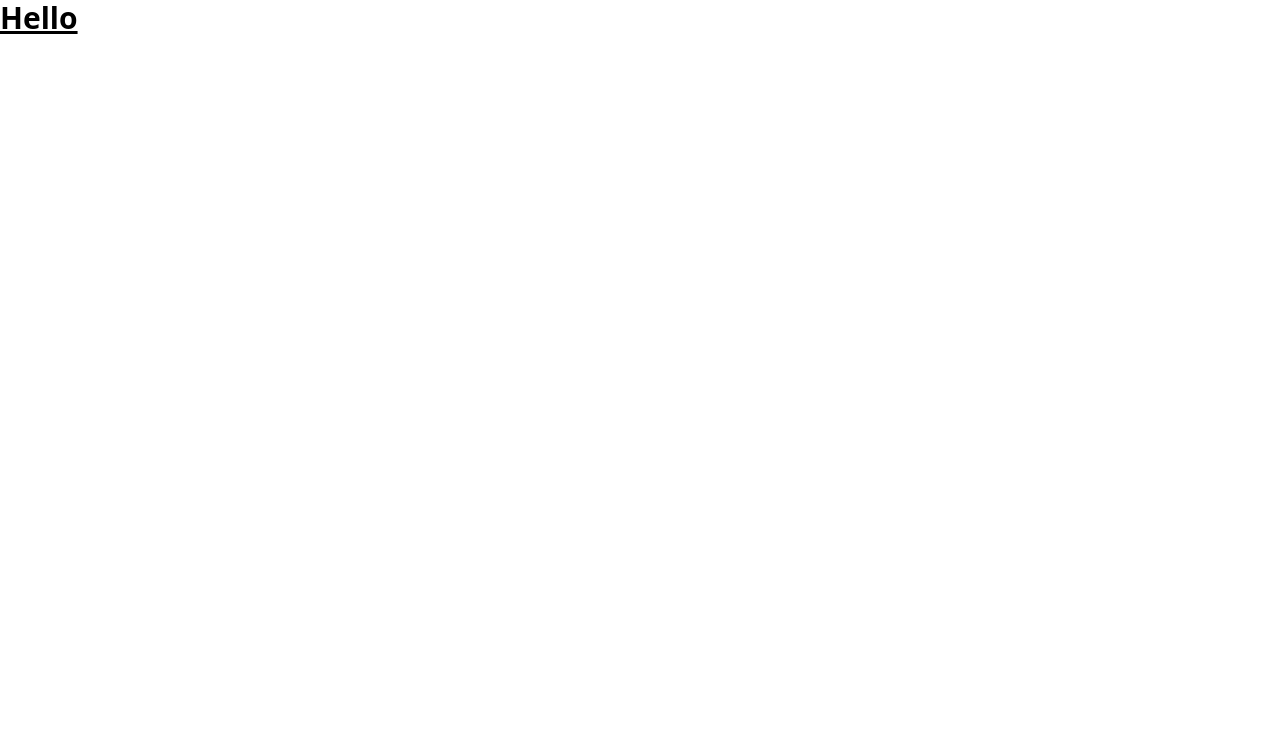
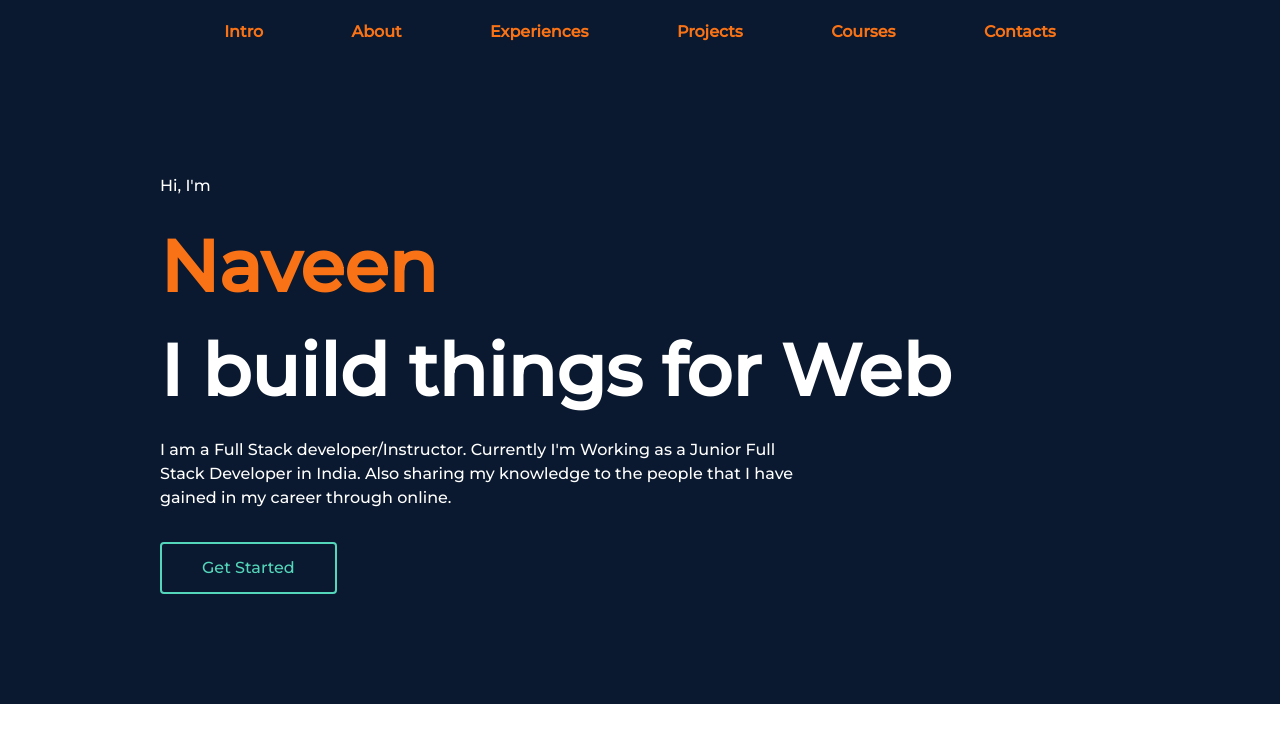
Before and after one commit to Naveen-McDev/Portfolio-frontend, a React (Create React App) app: page / in a window 1280 px wide. Shown: the top 742 px of the page. Built offline with nearby package versions, Linux system fonts and the light colour scheme.

Commit message:
hero section

```diff
--- a/src/App.js
+++ b/src/App.js
@@ -1,5 +1,14 @@
+import { BrowserRouter, Route, Routes } from "react-router-dom";
+import Home from "./pages/home";
+
 function App() {
-  return <h1 className="text-3xl font-bold underline">Hello</h1>;
+  return (
+    <BrowserRouter>
+      <Routes>
+        <Route path="/" element={<Home />} />
+      </Routes>
+    </BrowserRouter>
+  );
 }
 
 export default App;
--- /dev/null
+++ b/src/components/Header.js
@@ -0,0 +1,28 @@
+import React from "react";
+
+function Header() {
+  return (
+    <div className="p-5 flex justify-around header">
+      <p className="text-secondary hover:text-white text4xl font-semibold header">
+        Intro
+      </p>
+      <p className="text-secondary  hover:text-white text4xl font-semibold header">
+        About
+      </p>
+      <p className="text-secondary  hover:text-white text4xl font-semibold header">
+        Experiences
+      </p>
+      <p className="text-secondary  hover:text-white text4xl font-semibold header">
+        Projects
+      </p>
+      <p className="text-secondary  hover:text-white text4xl font-semibold header">
+        Courses
+      </p>
+      <p className="text-secondary  hover:text-white text4xl font-semibold header">
+        Contacts
+      </p>
+    </div>
+  );
+}
+
+export default Header;
--- a/src/index.css
+++ b/src/index.css
@@ -1,3 +1,9 @@
+@import url("https://fonts.googleapis.com/css2?family=Montserrat:wght@500&display=swap");
+
+* {
+    font-family: "Montserrat", sans-serif;
+}
+
 @tailwind base;
 @tailwind components;
 @tailwind utilities;
--- /dev/null
+++ b/src/pages/home/Hero.js
@@ -0,0 +1,23 @@
+import React from "react";
+
+function Hero() {
+  return (
+    <div className="h-[80vh] flex flex-col items-start justify-center gap-8 py-10">
+      <h1 className="text-white">Hi, I'm</h1>
+      <h1 className="text-secondary text-7xl font-semibold">Naveen</h1>
+      <h1 className="text-7xl sm:text-3xl text-white font-semibold">
+        I build things for Web
+      </h1>
+      <p className="text-white w-2/3">
+        I am a Full Stack developer/Instructor. Currently I'm Working as a
+        Junior Full Stack Developer in India. Also sharing my knowledge to the
+        people that I have gained in my career through online.
+      </p>
+      <button className="border-2 border-tertiary text-tertiary px-10 py-3 rounded">
+        Get Started
+      </button>
+    </div>
+  );
+}
+
+export default Hero;
--- /dev/null
+++ b/src/pages/home/index.js
@@ -0,0 +1,14 @@
+import React from "react";
+import Header from "../../components/Header";
+import Hero from "./Hero";
+
+function Home() {
+  return (
+    <div className="bg-primary px-40">
+      <Header />
+      <Hero />
+    </div>
+  );
+}
+
+export default Home;
--- a/tailwind.config.js
+++ b/tailwind.config.js
@@ -2,7 +2,18 @@
 module.exports = {
   content: ["./src/**/*.{js,jsx,ts,tsx}"],
   theme: {
-    extend: {},
+    extend: {
+      colors: {
+        primary: "#0A192F",
+        secondary: "#F97316",
+        tertiary: "#54D6BB",
+      },
+      screens: {
+        lg: { max: "2023px" },
+
+        sm: { max: "1000px" },
+      },
+    },
   },
   plugins: [],
 };
```
